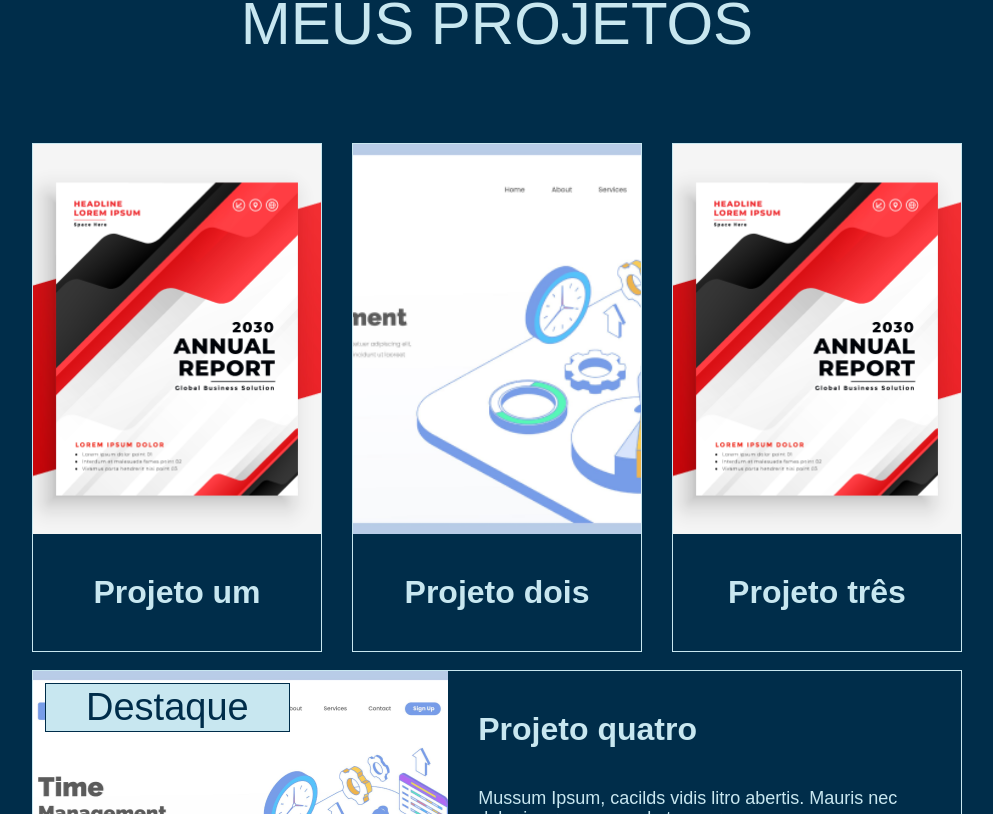
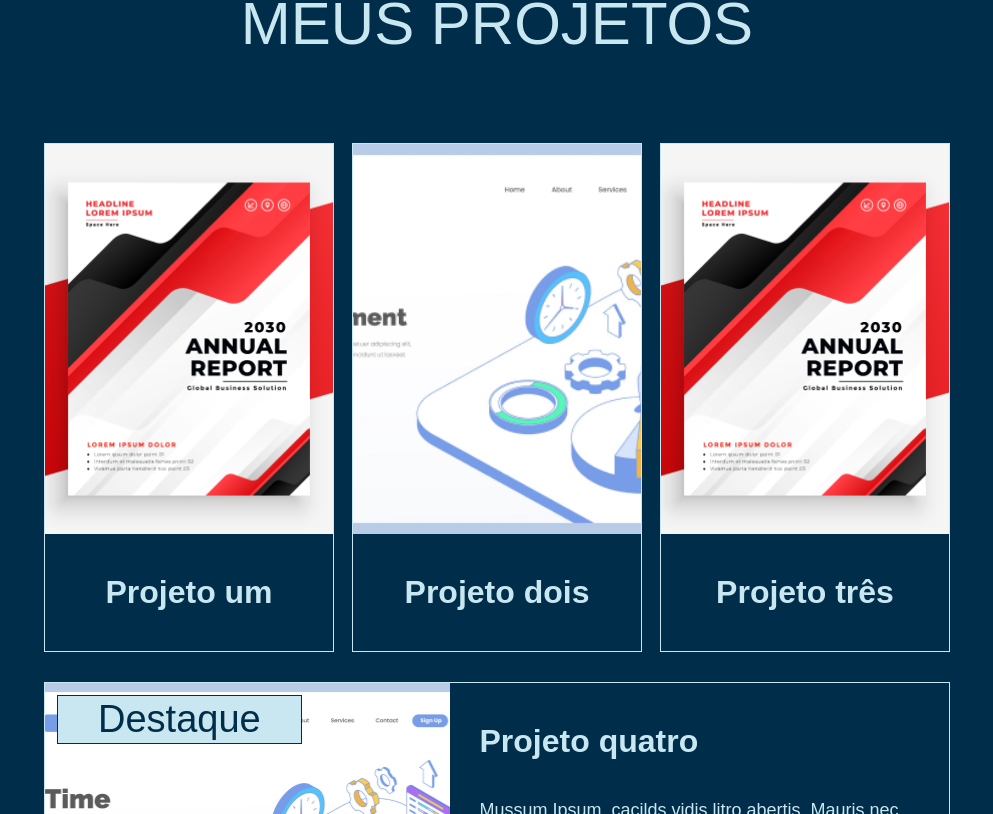
Before and after one commit to danicaus/Daniela_Caus_BootcampFrontendAlura, a Next.js app: page / in a window 1280 px wide. Shown: the part 946-1760 px from the top of the page, without its empty margins (143-1136 px from the left). Built offline with nearby package versions, Linux system fonts and the light colour scheme; a web font is replaced by a local one.

Commit message:
Adjust padding and maxWidth on WrapperProjetos

```diff
--- a/src/components/WrapperProjetos/index.js
+++ b/src/components/WrapperProjetos/index.js
@@ -14,13 +14,12 @@ export default function WrapperProjetos({children}) {
       }}
       gap={{
         xs: "32px",
-        md: "18px 30px",
+        md: "30px 18px",
       }}
       margin="0 auto 50px"
       width="100%"
       maxWidth={{
-        md: "685px",
-        lg: "1020px",
+        md: "996px",
       }}
     >
       {children}
```
